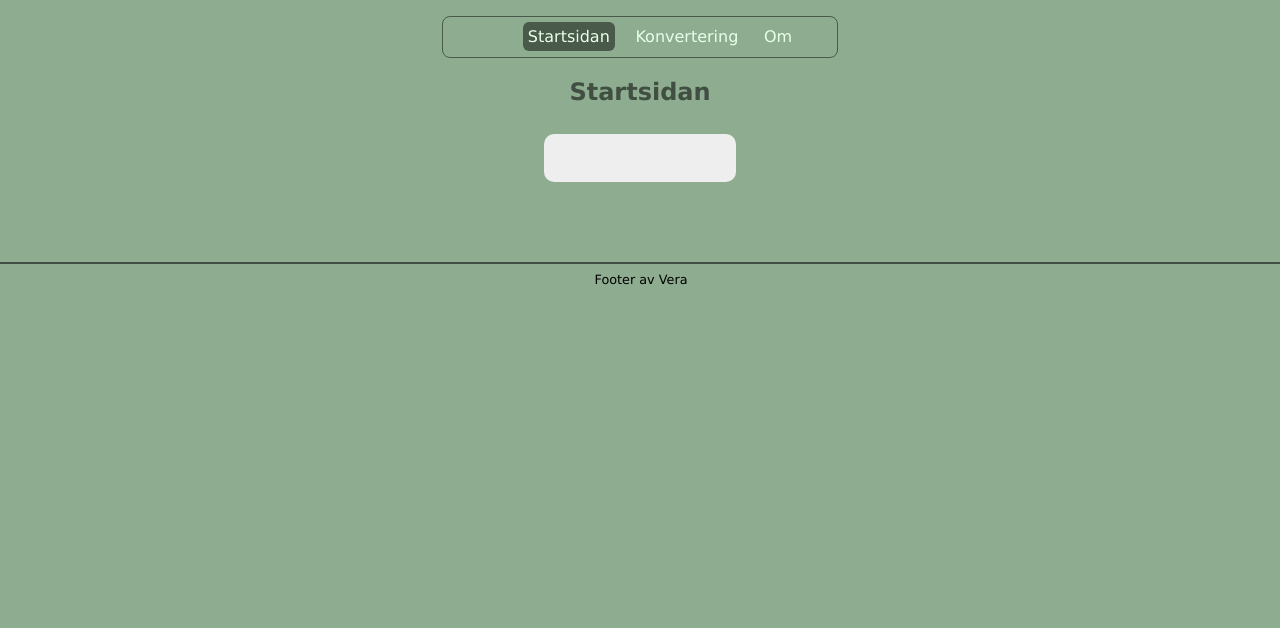
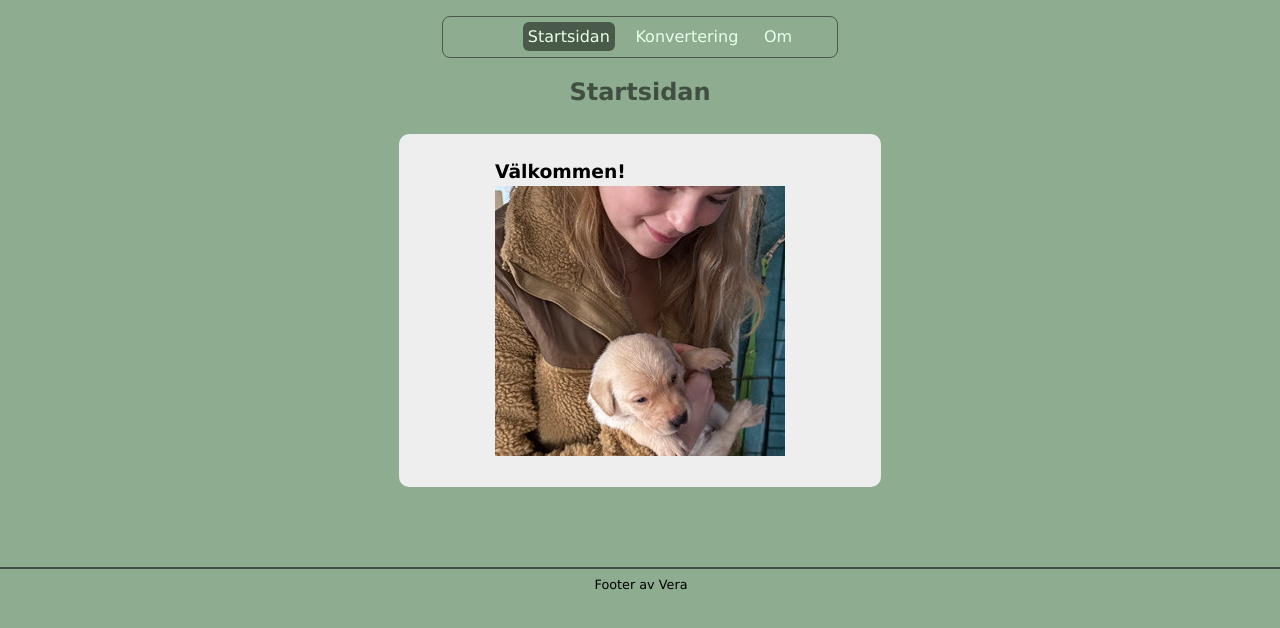
Before and after one commit to veppaan/angular-mom, an Angular app: page /home in a window 1280 px wide. Shown: the top 628 px of the page. Built offline with nearby package versions, Linux system fonts and the light colour scheme.

Commit message:
lägger in en bild med data binding

```diff
--- a/src/app/home/home.component.html
+++ b/src/app/home/home.component.html
@@ -1,2 +1,5 @@
 <h2>Startsidan</h2>
-<div class="all"></div>
+<div class="all">
+    <h3>Välkommen!</h3>
+    <img [src]="dogImage" alt="Vera håller i en valp">
+</div>
--- a/src/app/home/home.component.scss
+++ b/src/app/home/home.component.scss
@@ -0,0 +1,4 @@
+img{
+    width: 100%;
+    max-width: 400px;
+}
--- a/src/app/home/home.component.ts
+++ b/src/app/home/home.component.ts
@@ -7,5 +7,5 @@ import { Component } from '@angular/core';
   styleUrl: './home.component.scss'
 })
 export class HomeComponent {
-
+  dogImage: string = "images/jarvis1.jpg";
 }
```
Also changed, not shown: public/images/jarvis1.jpg (added).
